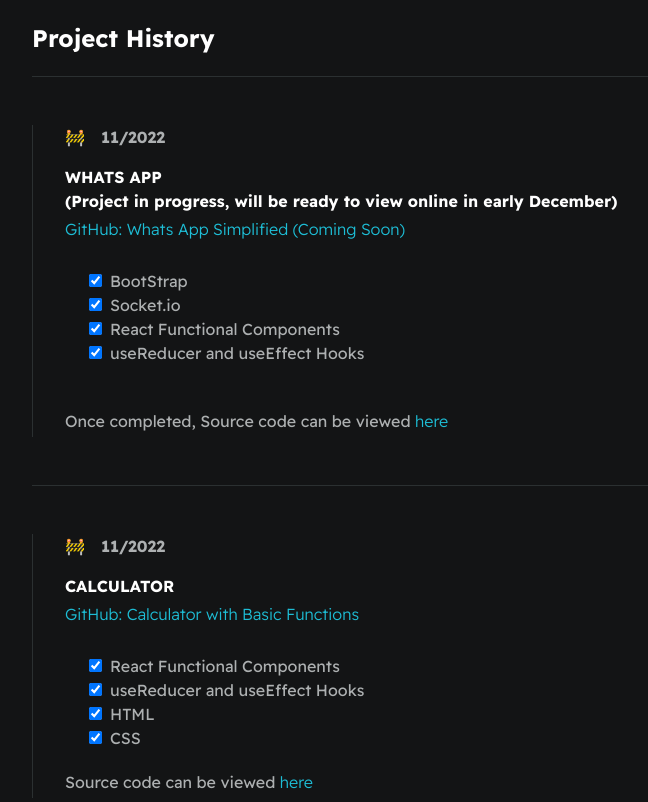
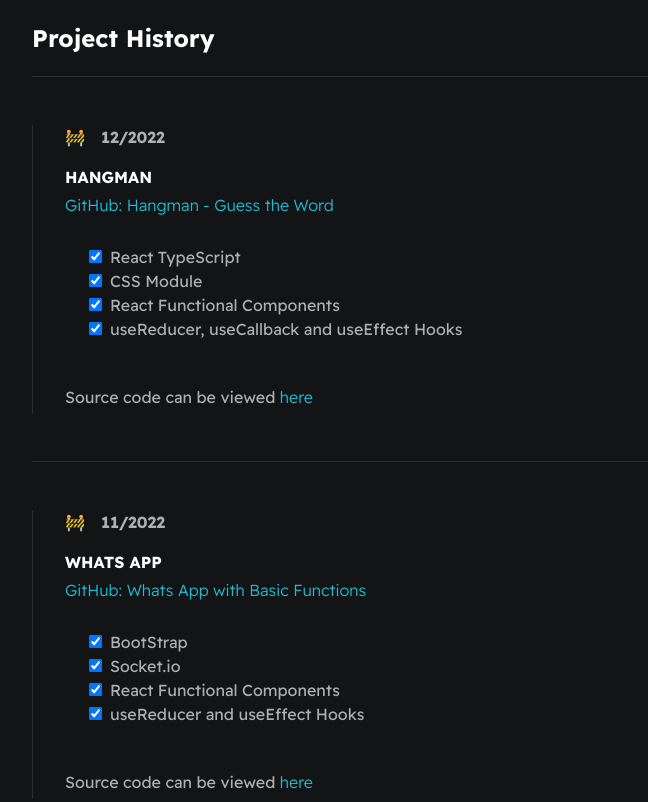
Before and after one commit to lianxiaochen/Resume, a plain HTML site: page index.html in a window 1280 px wide. Shown: the part 980-1782 px from the top of the page, without its empty margins (249-897 px from the left). Drawn offline with Linux system fonts and the light colour scheme.

Commit message:
20221210

```diff
--- a/index.html
+++ b/index.html
@@ -27,7 +27,8 @@
 
                 <div id="socials--list">
                     <a href="https://lianxiaochen.github.io/Calculator/" target="_blank">Calculator</a>
-                    <a href="https://lianxiaochen.github.io/Whatsapp/" target="_blank">Simple Whats App (Coming Soon)</a>
+                    <a href="https://lianxiaochen.github.io/Whatsapp/" target="_blank">Simplified Whats App</a>
+                    <a href="https://lianxiaochen.github.io/Hangman/" target="_blank">Hangman</a>
                     <a href="./resume.pdf" target="_blank">Download Resume PDF</a>
                 </div>
             </section>
@@ -59,10 +60,32 @@
 
                 <div class="line-break"></div>
                 <div class="card--work-history">
+                    <strong><p>🚧&emsp;12/2022</p>
+                    HANGMAN <br /></strong>
+
+                    <a href="https://lianxiaochen.github.io/Hangman/" target="_blank">GitHub: Hangman - Guess the Word</a>
+
+                    <br/><br/>
+                    <form>&emsp;
+                        <input type="checkbox" id="React TypeScript" checked="true">
+                        <label for="React TypeScript">React TypeScript</label><br>&emsp;
+                        <input type="checkbox" id="CSS Module" checked="true">
+                        <label for="CSS Module">CSS Module</label><br>&emsp;
+                        <input type="checkbox" id="React" checked="true">
+                        <label for="React">React Functional Components</label><br>&emsp;
+                        <input type="checkbox" id="React Hooks" checked="true">
+                        <label for="React Hooks">useReducer, useCallback and useEffect Hooks</label><br>&emsp;
+                    </form>
+
+                    <p>Source code can be viewed <a href="https://github.com/lianxiaochen/Hangman" target="_blank">here</a></p>
+                </div>
+
+                <div class="line-break"></div>
+                <div class="card--work-history">
                     <strong><p>🚧&emsp;11/2022</p>
-                    WHATS APP <br />(Project in progress, will be ready to view online in early December) <br /></strong>
+                    WHATS APP <br /></strong>
 
-                    <a href="https://lianxiaochen.github.io/Whatsapp/" target="_blank">GitHub: Whats App Simplified (Coming Soon)</a>
+                    <a href="https://lianxiaochen.github.io/Whatsapp/" target="_blank">GitHub: Whats App with Basic Functions</a>
 
                     <br/><br/>
                     <form>&emsp;
@@ -76,7 +99,7 @@
                         <label for="React Hooks">useReducer and useEffect Hooks</label><br>&emsp;
                     </form>
 
-                    <p>Once completed, Source code can be viewed <a href="https://github.com/lianxiaochen/Whatsapp" target="_blank">here</a></p>
+                    <p>Source code can be viewed <a href="https://github.com/lianxiaochen/Whatsapp" target="_blank">here</a></p>
                 </div>
 
                 <div class="line-break"></div>
```
Also changed, not shown: 1 other file.
